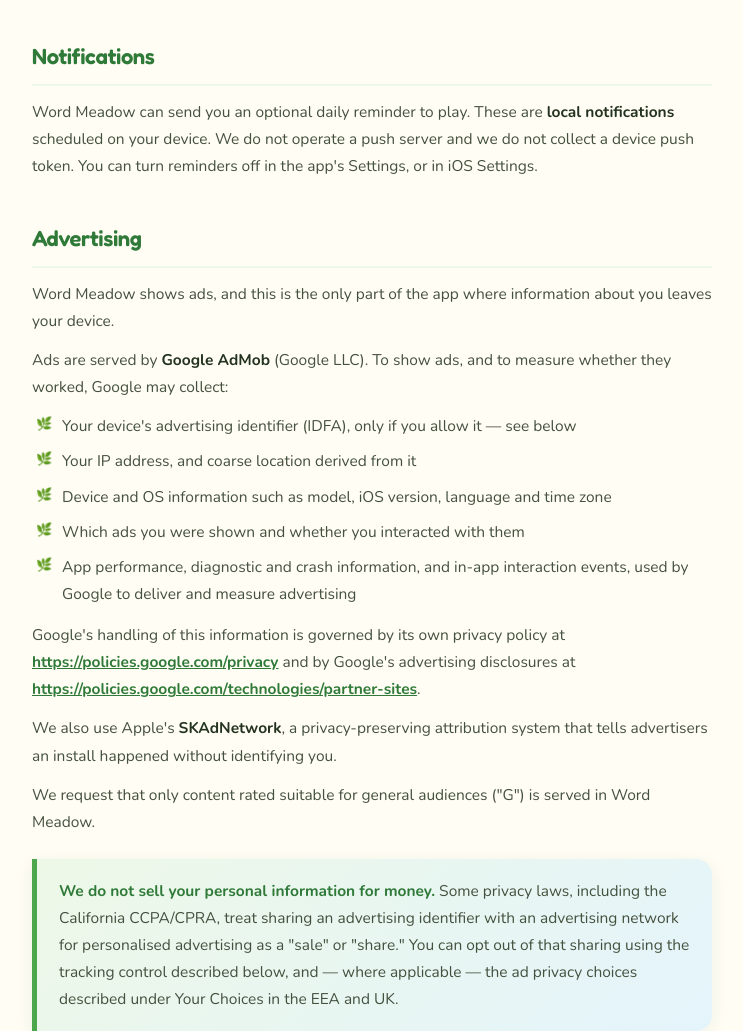
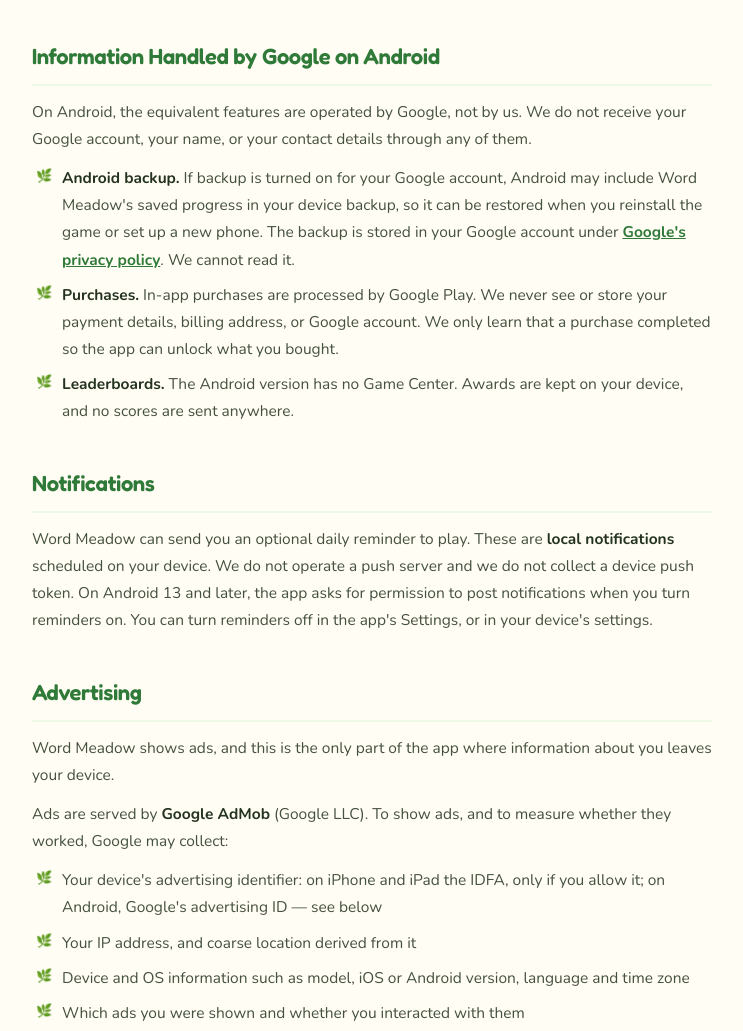
Before and after one commit to GrobeGames/grobegamesdotcom, a plain HTML site: page word-meadow/privacy-policy.html in a window 1280 px wide. Shown: the part 1487-2518 px from the top of the page, without its empty margins (268-1011 px from the left). Drawn offline with nearby package versions, Linux system fonts and the light colour scheme.

Commit message:
Word Meadow privacy policy: cover the Android version
Adds Android backup, Google Play purchases, the Android advertising ID and
the Android 13 notification permission, so one policy serves both stores.

Co-Authored-By: Claude Opus 5.5 <noreply@anthropic.com>

```diff
--- a/word-meadow/privacy-policy.html
+++ b/word-meadow/privacy-policy.html
@@ -287,7 +287,7 @@
       <p>The one exception is advertising, which is provided by a third party and does involve data leaving your device. That is covered in its own section below, and you are asked for permission first.</p>
     </div>
 
-    <p>Word Meadow is made by <strong>Grobe Games LLC</strong> ("we," "us"). This policy explains what happens to information when you play Word Meadow on iPhone or iPad.</p>
+    <p>Word Meadow is made by <strong>Grobe Games LLC</strong> ("we," "us"). This policy explains what happens to information when you play Word Meadow on iPhone, iPad or Android.</p>
 
     <h2>What Stays on Your Device</h2>
     <p>The following never leaves your device:</p>
@@ -305,21 +305,29 @@
       <li><strong>Purchases.</strong> In-app purchases are processed by Apple through the App Store. We never see or store your payment card, billing address, or Apple ID. We only learn that a purchase completed so the app can unlock what you bought.</li>
     </ul>
 
+    <h2>Information Handled by Google on Android</h2>
+    <p>On Android, the equivalent features are operated by Google, not by us. We do not receive your Google account, your name, or your contact details through any of them.</p>
+    <ul>
+      <li><strong>Android backup.</strong> If backup is turned on for your Google account, Android may include Word Meadow's saved progress in your device backup, so it can be restored when you reinstall the game or set up a new phone. The backup is stored in your Google account under <a href="https://policies.google.com/privacy" target="_blank" rel="noopener">Google's privacy policy</a>. We cannot read it.</li>
+      <li><strong>Purchases.</strong> In-app purchases are processed by Google Play. We never see or store your payment details, billing address, or Google account. We only learn that a purchase completed so the app can unlock what you bought.</li>
+      <li><strong>Leaderboards.</strong> The Android version has no Game Center. Awards are kept on your device, and no scores are sent anywhere.</li>
+    </ul>
+
     <h2>Notifications</h2>
-    <p>Word Meadow can send you an optional daily reminder to play. These are <strong>local notifications</strong> scheduled on your device. We do not operate a push server and we do not collect a device push token. You can turn reminders off in the app's Settings, or in iOS Settings.</p>
+    <p>Word Meadow can send you an optional daily reminder to play. These are <strong>local notifications</strong> scheduled on your device. We do not operate a push server and we do not collect a device push token. On Android 13 and later, the app asks for permission to post notifications when you turn reminders on. You can turn reminders off in the app's Settings, or in your device's settings.</p>
 
     <h2>Advertising</h2>
     <p>Word Meadow shows ads, and this is the only part of the app where information about you leaves your device.</p>
     <p>Ads are served by <strong>Google AdMob</strong> (Google LLC). To show ads, and to measure whether they worked, Google may collect:</p>
     <ul>
-      <li>Your device's advertising identifier (IDFA), only if you allow it &mdash; see below</li>
+      <li>Your device's advertising identifier: on iPhone and iPad the IDFA, only if you allow it; on Android, Google's advertising ID &mdash; see below</li>
       <li>Your IP address, and coarse location derived from it</li>
-      <li>Device and OS information such as model, iOS version, language and time zone</li>
+      <li>Device and OS information such as model, iOS or Android version, language and time zone</li>
       <li>Which ads you were shown and whether you interacted with them</li>
       <li>App performance, diagnostic and crash information, and in-app interaction events, used by Google to deliver and measure advertising</li>
     </ul>
     <p>Google's handling of this information is governed by its own privacy policy at <a href="https://policies.google.com/privacy" target="_blank" rel="noopener">https://policies.google.com/privacy</a> and by Google's advertising disclosures at <a href="https://policies.google.com/technologies/partner-sites" target="_blank" rel="noopener">https://policies.google.com/technologies/partner-sites</a>.</p>
-    <p>We also use Apple's <strong>SKAdNetwork</strong>, a privacy-preserving attribution system that tells advertisers an install happened without identifying you.</p>
+    <p>On iPhone and iPad we also use Apple's <strong>SKAdNetwork</strong>, a privacy-preserving attribution system that tells advertisers an install happened without identifying you.</p>
     <p>We request that only content rated suitable for general audiences ("G") is served in Word Meadow.</p>
     <div class="highlight">
       <p><strong>We do not sell your personal information for money.</strong> Some privacy laws, including the California CCPA/CPRA, treat sharing an advertising identifier with an advertising network for personalised advertising as a "sale" or "share." You can opt out of that sharing using the tracking control described below, and &mdash; where applicable &mdash; the ad privacy choices described under Your Choices in the EEA and UK.</p>
@@ -327,6 +335,7 @@
 
     <h2>Your Choice About Tracking</h2>
     <p>The first time you open Word Meadow, once the main menu appears, iOS asks whether Word Meadow may track you across other companies' apps and websites. Nothing that could be used to track you is collected before you answer. If you decline, the advertising identifier is not shared and you will see less relevant ads rather than fewer ads. You can change this at any time in <strong>iOS Settings &rarr; Privacy &amp; Security &rarr; Tracking</strong>.</p>
+    <p>Android has no tracking prompt. Google's advertising ID is available to ads on your phone unless you delete or reset it in your phone's settings (usually <strong>Settings &rarr; Privacy &rarr; Ads</strong>, or <strong>Settings &rarr; Google &rarr; Ads</strong>). If you delete it, ads can no longer be personalised with it.</p>
     <p>If you buy <strong>Remove Ads</strong>, ads stop being shown &mdash; except if you choose to watch an ad for an in-game reward.</p>
 
     <h2>Your Choices in the EEA and UK</h2>
@@ -334,10 +343,10 @@
     <p>You can reopen that form and change your choices at any time from <strong>Settings &rarr; Privacy &rarr; Ad Privacy Choices</strong> inside the app.</p>
 
     <h2>Children</h2>
-    <p>Word Meadow is <strong>not directed to children under 13</strong>, is not listed in the App Store Kids Category, and we do not knowingly collect personal information from children under 13. If you believe a child has provided information to us, please contact us and we will address it.</p>
+    <p>Word Meadow is <strong>not directed to children under 13</strong>, is not listed in the App Store Kids Category or in Google Play's Families program, and we do not knowingly collect personal information from children under 13. If you believe a child has provided information to us, please contact us and we will address it.</p>
 
     <h2>How Long Information Is Kept</h2>
-    <p>Information stored on your device stays until you delete it or delete the app. iCloud saves are kept in your iCloud account and are managed by you through your Apple ID. Data held by Google is subject to Google's own retention policy.</p>
+    <p>Information stored on your device stays until you delete it or delete the app. iCloud saves are kept in your iCloud account and are managed by you through your Apple ID; Android backups are kept in your Google account and are managed by you there. Data held by Google is subject to Google's own retention policy.</p>
 
     <h2>Your Rights</h2>
     <p>Depending on where you live (for example the EEA/UK under the GDPR, or California under the CCPA/CPRA), you may have rights to access, correct, delete, or restrict the use of personal information, and to object to certain processing.</p>
@@ -355,7 +364,7 @@
 
     <div class="footer-note">
       <p>&copy; 2026 Grobe Games LLC. All rights reserved.</p>
-      <p>Effective date: August 20, 2026 &bull; Last updated: September 15, 2026</p>
+      <p>Effective date: August 20, 2026 &bull; Last updated: November 27, 2026</p>
     </div>
 
   </main>
```
